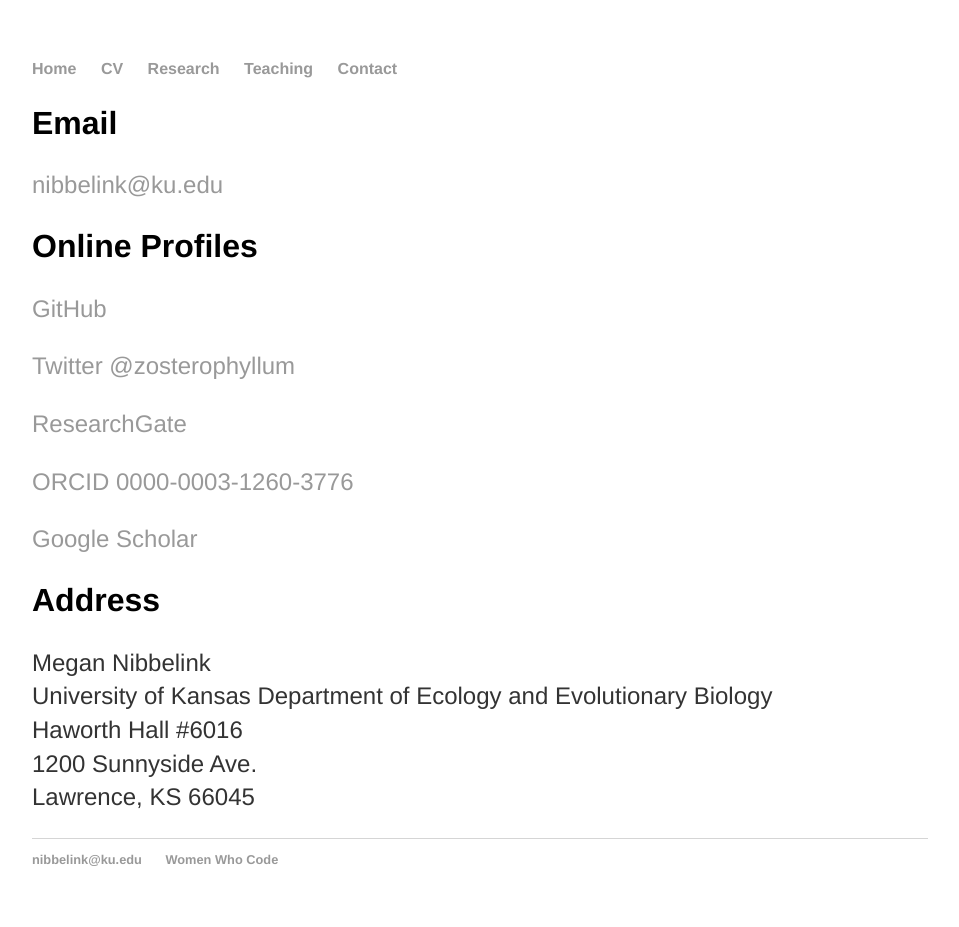
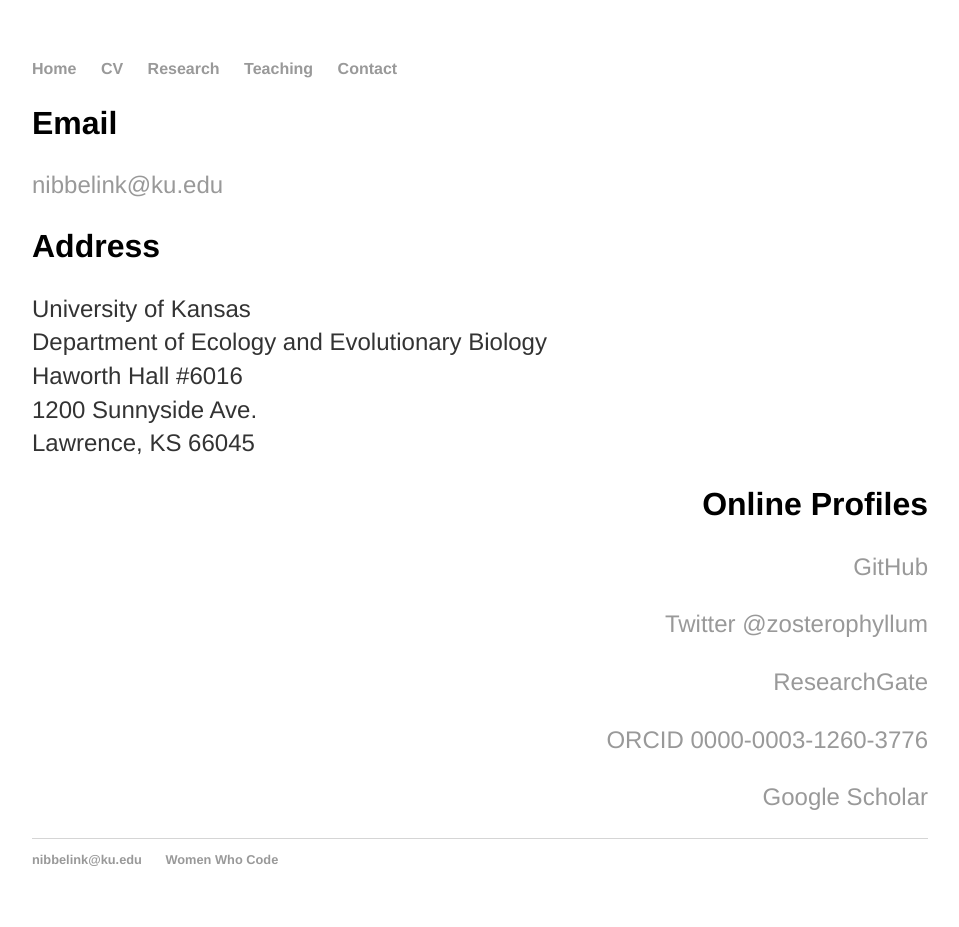
Before and after one commit to megannibbs/megannibbelink.github.io, a Jekyll site: the page built from contact/index.html, in a window 1280 px wide. Shown: the whole page, without its empty margins (160-1119 px from the left). Built offline with Jekyll 4.4.1, drawn with Linux system fonts in a browser that asks for light colours.

Commit message:
Update index.html

```diff
--- a/contact/index.html
+++ b/contact/index.html
@@ -3,18 +3,18 @@ layout: default
 title: Meg Nibbelink | Contact
 ---
 <div class="blurb">
-	<h2>Email</h2>
+	<div align="left"/><h2>Email</h2>
 	<p><a href="mailto:nibbelink@ku.edu">nibbelink@ku.edu</a></p>
-	<h2>Online Profiles</h2>
+	<h2>Address</h2>
+	<p>University of Kansas</br>
+	Department of Ecology and Evolutionary Biology</br>
+	Haworth Hall #6016</br>
+	1200 Sunnyside Ave.</br>
+	Lawrence, KS 66045</br></div>
+
+	<div align="right"/><h2>Online Profiles</h2>
 	<p><a href="https://github.com/megannibbs">GitHub</a></p>
 	<p><a href="https://twitter.com/zosterophyllum">Twitter @zosterophyllum</a></p>
 	<p><a href="https://www.researchgate.net/profile/Megan-Nibbelink">ResearchGate</a></p>
 	<p><a href="https://orcid.org/0000-0003-1260-3776">ORCID 0000-0003-1260-3776</a></p>
-	<p><a href="https://scholar.google.com/citations?user=psFZBksAAAAJ&hl=en">Google Scholar</a></p>
-	<h2>Address</h2>
-	<p>Megan Nibbelink</br>
-	University of Kansas
-	Department of Ecology and Evolutionary Biology</br>
-	Haworth Hall #6016</br>
-	1200 Sunnyside Ave.</br>
-	Lawrence, KS 66045</br>
+	<p><a href="https://scholar.google.com/citations?user=psFZBksAAAAJ&hl=en">Google Scholar</a></p></div>
```
